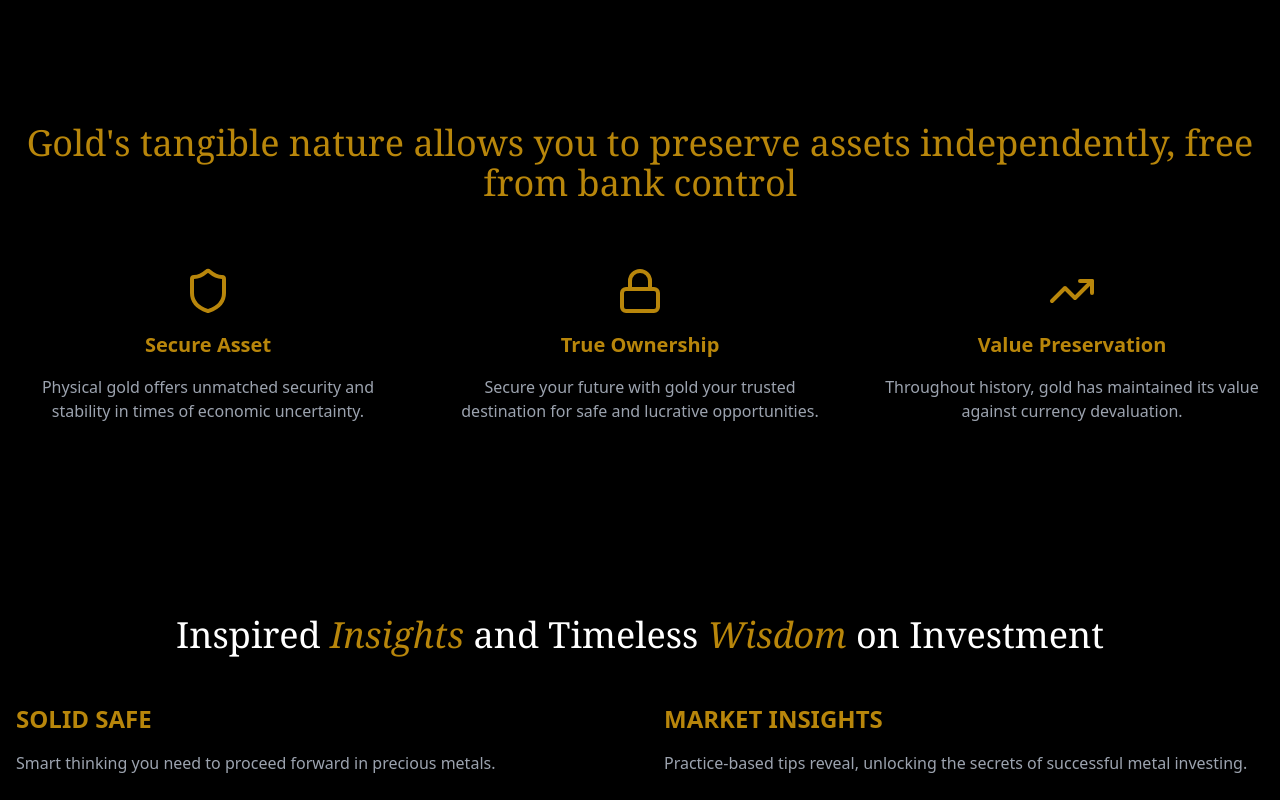
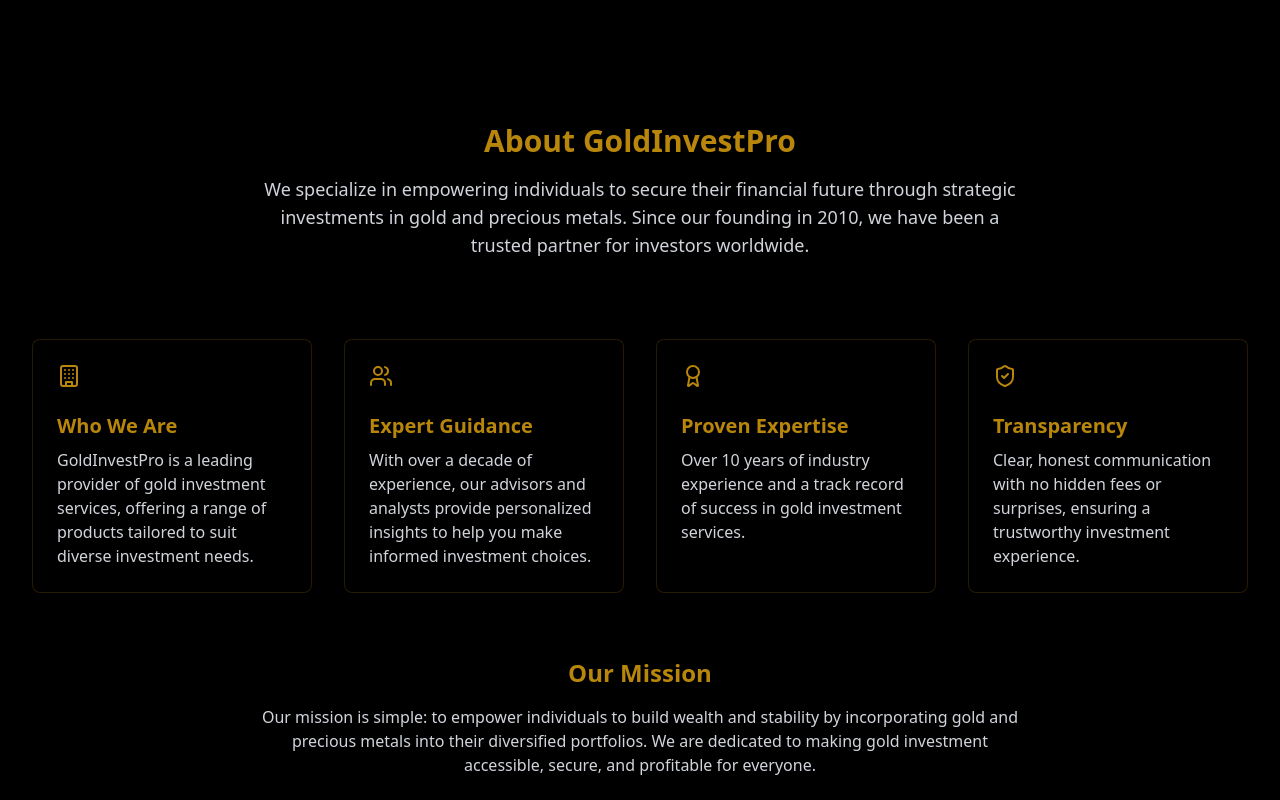
Before and after one commit to Goldinvestfinal/goldinvestpro, a React (Vite) app: page / in a window 1280 px wide. Shown: the part 1460-2260 px from the top of the page. Built offline with nearby package versions, Linux system fonts and the light colour scheme.

Commit message:
Add About Us section to homepage
Incorporated the About Us page into the home page to enhance user experience and provide information about the company.
[skip gpt_engineer]

```diff
--- /dev/null
+++ b/src/components/AboutSection.tsx
@@ -0,0 +1,62 @@
+import { Building, Users, Award, ShieldCheck } from "lucide-react";
+
+export const AboutSection = () => {
+  const features = [
+    {
+      icon: Building,
+      title: "Who We Are",
+      description: "GoldInvestPro is a leading provider of gold investment services, offering a range of products tailored to suit diverse investment needs."
+    },
+    {
+      icon: Users,
+      title: "Expert Guidance",
+      description: "With over a decade of experience, our advisors and analysts provide personalized insights to help you make informed investment choices."
+    },
+    {
+      icon: Award,
+      title: "Proven Expertise",
+      description: "Over 10 years of industry experience and a track record of success in gold investment services."
+    },
+    {
+      icon: ShieldCheck,
+      title: "Transparency",
+      description: "Clear, honest communication with no hidden fees or surprises, ensuring a trustworthy investment experience."
+    }
+  ];
+
+  return (
+    <section className="py-24 bg-black/50">
+      <div className="max-w-7xl mx-auto px-4 sm:px-6 lg:px-8">
+        <div className="text-center">
+          <h2 className="text-3xl font-bold text-gold">About GoldInvestPro</h2>
+          <p className="mt-4 text-lg text-gray-300 max-w-3xl mx-auto">
+            We specialize in empowering individuals to secure their financial future through strategic investments in gold and precious metals. Since our founding in 2010, we have been a trusted partner for investors worldwide.
+          </p>
+        </div>
+
+        <div className="mt-20">
+          <div className="grid grid-cols-1 gap-8 sm:grid-cols-2 lg:grid-cols-4">
+            {features.map((feature) => (
+              <div key={feature.title} className="relative bg-black/40 p-6 rounded-lg border border-gold/20">
+                <div className="absolute top-6 left-6">
+                  <feature.icon className="h-6 w-6 text-gold" />
+                </div>
+                <div className="mt-8 pt-4">
+                  <h3 className="text-xl font-semibold text-gold mb-2">{feature.title}</h3>
+                  <p className="text-gray-300">{feature.description}</p>
+                </div>
+              </div>
+            ))}
+          </div>
+        </div>
+
+        <div className="mt-16 text-center">
+          <h3 className="text-2xl font-bold text-gold mb-4">Our Mission</h3>
+          <p className="text-gray-300 max-w-3xl mx-auto">
+            Our mission is simple: to empower individuals to build wealth and stability by incorporating gold and precious metals into their diversified portfolios. We are dedicated to making gold investment accessible, secure, and profitable for everyone.
+          </p>
+        </div>
+      </div>
+    </section>
+  );
+};
--- a/src/pages/Index.tsx
+++ b/src/pages/Index.tsx
@@ -3,6 +3,7 @@ import { MainHero } from "@/components/MainHero";
 import { GoldFeatures } from "@/components/GoldFeatures";
 import { ProductShowcase } from "@/components/ProductShowcase";
 import { GoldGuide } from "@/components/GoldGuide";
+import { AboutSection } from "@/components/AboutSection";
 
 const Index = () => {
   return (
@@ -12,6 +13,7 @@ const Index = () => {
         <Navbar />
         <MainHero />
         <ProductShowcase />
+        <AboutSection />
         <GoldFeatures />
         <GoldGuide />
       </div>
```
